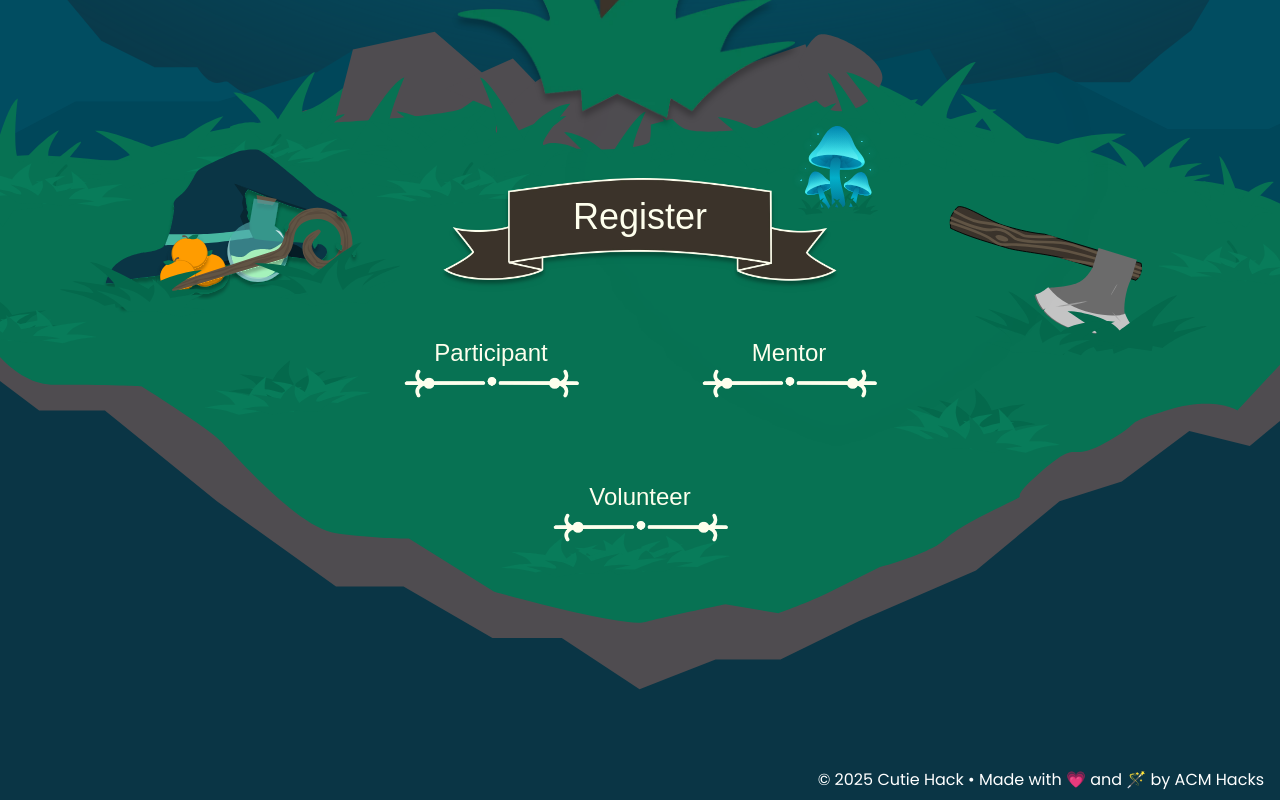
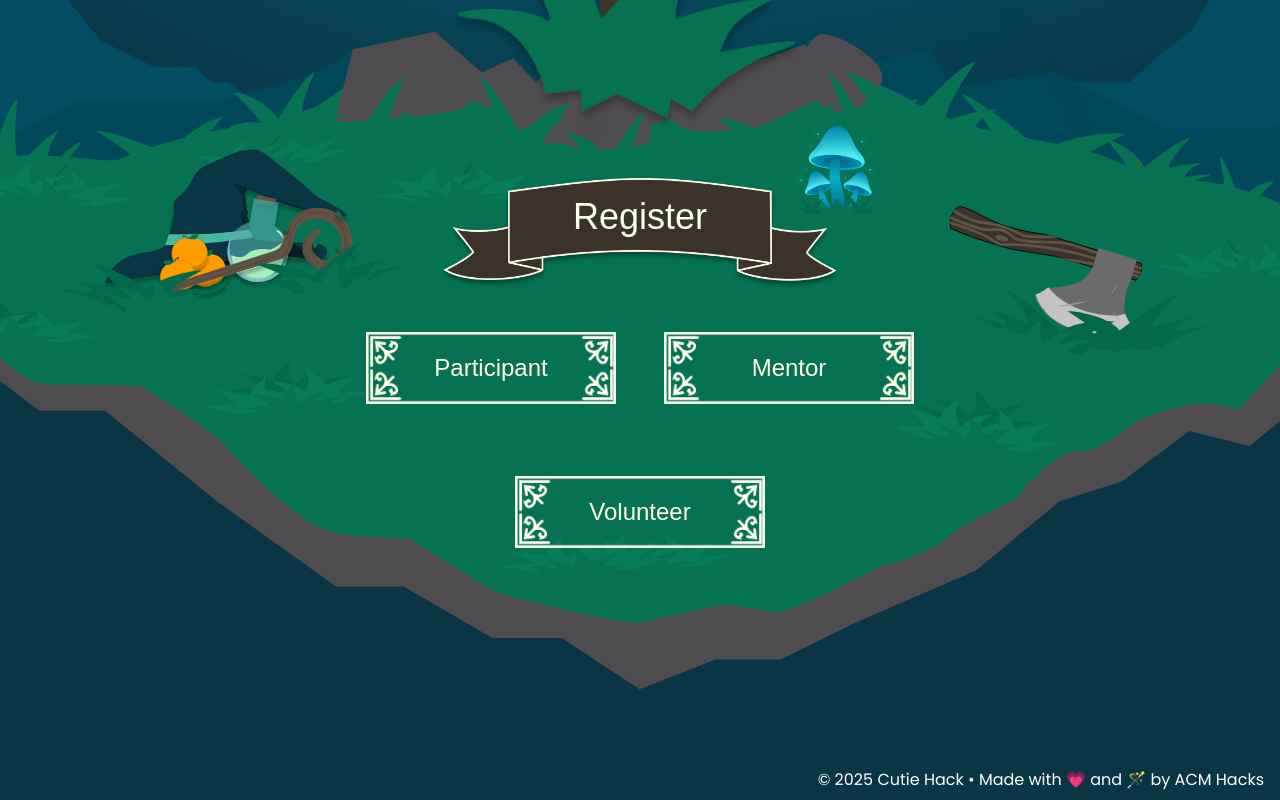
Before and after one commit to cutiehack-ucr/cutie-hack-2025, a Next.js app: page / in a window 1280 px wide. Shown: the part 1610-2410 px from the top of the page. Built offline with nearby package versions, Linux system fonts and the light colour scheme; a web font is replaced by a local one.

Commit message:
refactor(register): simplify hover animation and updated styling of registration buttons

```diff
--- a/src/components/live/register.tsx
+++ b/src/components/live/register.tsx
@@ -4,7 +4,6 @@ import TitleBanner from "../ui/title-banner";
 import swordInStone from "@/public/landing/swordInStone.svg";
 import landingBg from "@/public/landing/landingBg.svg";
 import registerDecorFrame from "@/public/landing/registerDecorFrame.webp";
-import registerDecorLines from "@/public/landing/registerDecorLines.webp";
 
 const Register = () => {
   const roles = ["participant", "mentor", "volunteer"];
@@ -35,7 +34,7 @@ const Register = () => {
           <Link
             key={role}
             href={`apply/${role}`}
-            className={`group relative flex h-[80px] w-[250px] flex-col items-center justify-center transition-all ease-in-out hover:-translate-y-0.5 hover:opacity-80 group-hover:flex-row ${
+            className={`group relative flex h-[80px] w-[250px] flex-col items-center justify-center transition-all duration-200 ease-in-out hover:scale-105 ${
               index === roles.length - 1
                 ? "md:col-span-2 md:justify-self-center"
                 : ""
@@ -43,23 +42,15 @@ const Register = () => {
           >
             <Image
               alt=""
-              width={225}
-              height={30}
+              width={250}
+              height={80}
               src={registerDecorFrame}
               aria-hidden
-              className="absolute opacity-0 group-hover:opacity-100"
+              className="absolute"
             />
-            <p className="font-inknut text-lg text-hackathon-off-white-100 group-hover:absolute group-hover:mb-6 md:text-2xl">
+            <p className="font-inknut text-lg text-hackathon-off-white-100 md:text-2xl">
               {role.charAt(0).toUpperCase() + role.slice(1)}
             </p>
-            <Image
-              alt=""
-              width={175}
-              height={30}
-              src={registerDecorLines}
-              aria-hidden
-              className="group-hover:opacity-0"
-            />
           </Link>
         ))}
       </div>
```
Also changed, not shown: public/landing/registerDecorFrame.webp, public/landing/registerDecorLines.webp (deleted).
